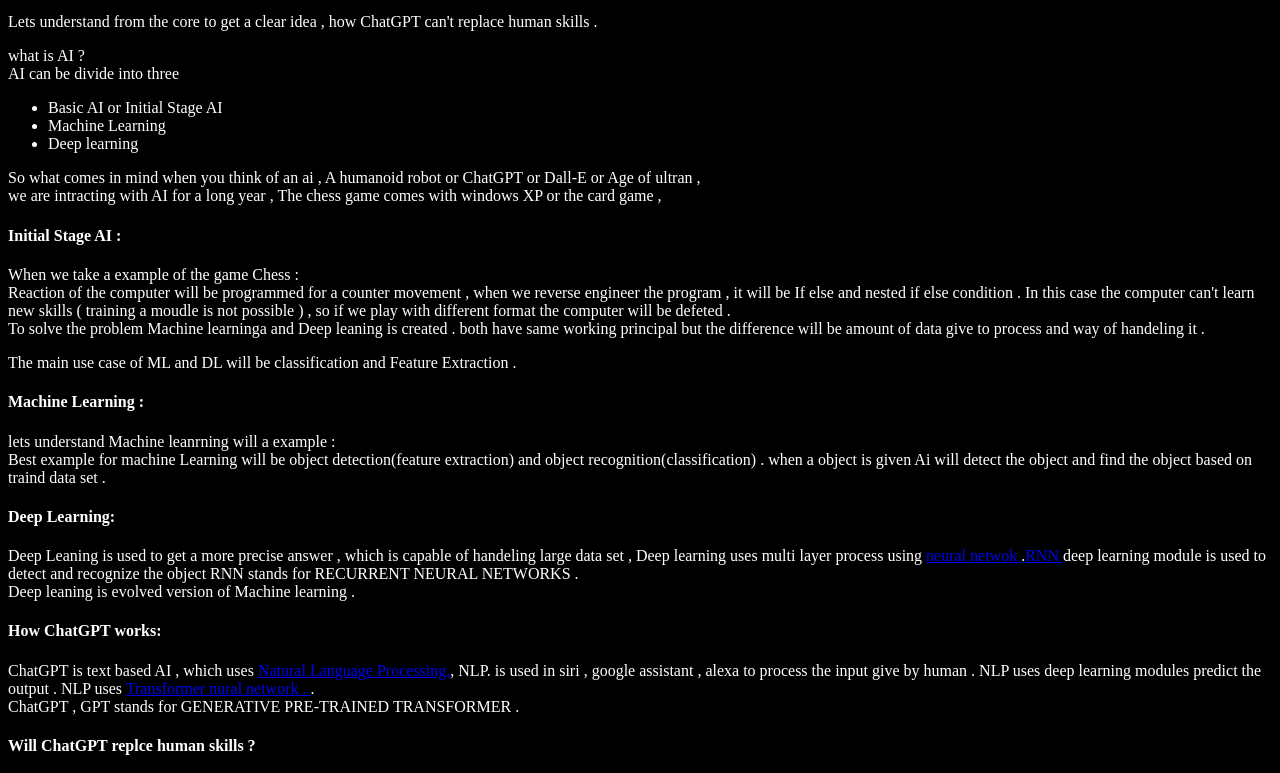
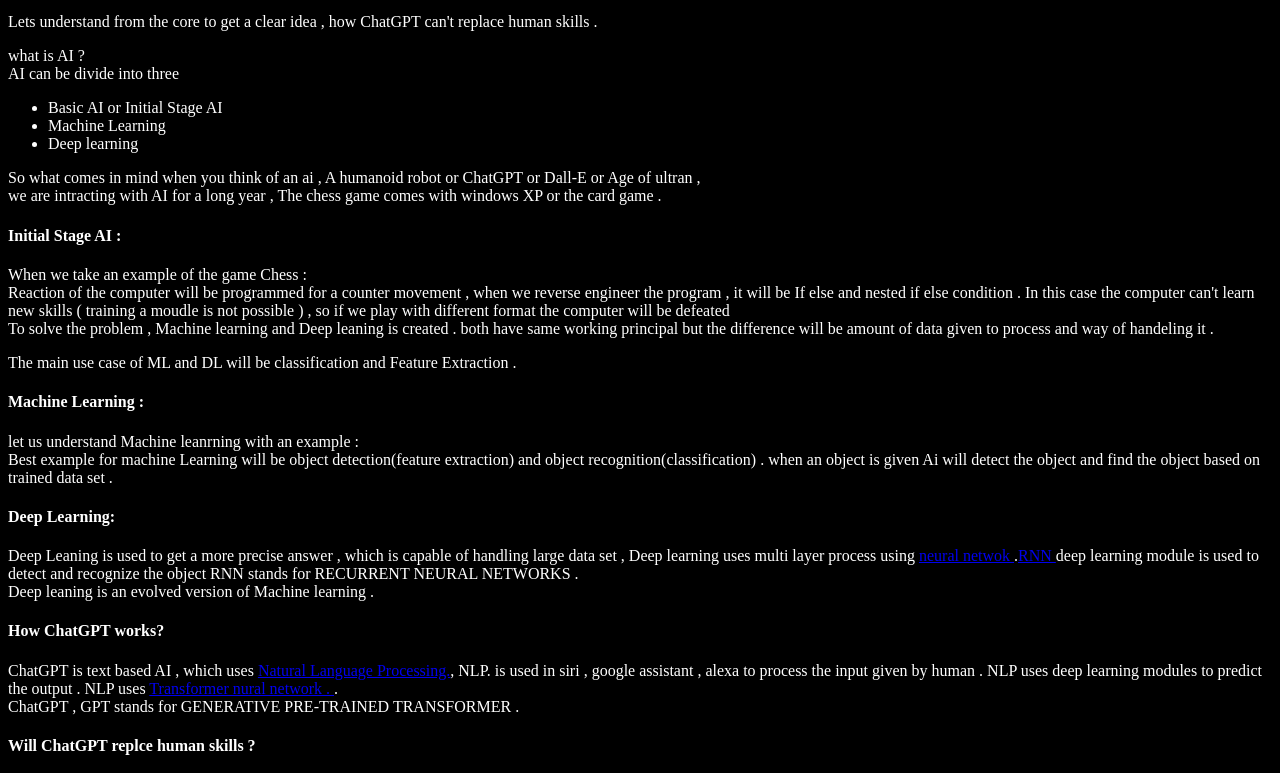
Before and after one commit to atsvkvignesh/about_chatGPT.github.io, a plain HTML site: page index.html in a window 1280 px wide. Shown: the part 105-878 px from the top of the page. Drawn offline with Linux system fonts and the light colour scheme.

Commit message:
Update index.html

```diff
--- a/index.html
+++ b/index.html
@@ -29,43 +29,57 @@
     <p>
       So what comes in mind
        when you think of an ai , A humanoid robot or ChatGPT or  Dall-E  or Age of ultran , <br>
-      we are intracting with AI for a long year , The chess game comes with windows XP or the card game , <br>
+      we are intracting with AI for a long year , The chess game comes with windows XP or the card game .<br>
     </p>
       <h4>Initial Stage AI : </h4>
     <p>
-      When we take a example of the game Chess :<br>
+      When we take an
+      example of the game Chess :<br>
       Reaction of the computer will be programmed for a counter movement , when we reverse engineer the program , it will be If else and nested if else condition . In this
-       case the computer can't learn new skills ( training  a moudle is not possible ) , so if we play with different format the computer will be defeted . <br>
-      To solve the problem Machine learninga and Deep leaning is created . both have same working principal but the difference will be amount of data give to process and way of handeling it .
+       case the computer can't learn new skills ( training  a moudle is not possible ) , so if we play with different format the computer will be
+      defeated <br>
+      To solve the problem ,
+      Machine learning and Deep leaning is created . both have same working principal but the difference will be amount of data given
+      to process and way of handeling it .
     </p>
     <p> The main use case of ML and DL will be classification and Feature Extraction . </p>
     <h4>Machine Learning :
     </h4>
     <p>
-      lets understand Machine leanrning will a example : <br>
-      Best example for machine Learning will be object detection(feature extraction) and object recognition(classification) . when a object is given Ai will detect the object and find the object based on traind data set .
+      let us
+      understand Machine leanrning with
+      an
+      example : <br>
+      Best example for machine Learning will be object detection(feature extraction) and object recognition(classification) . when an
+      object is given Ai will detect the object and find the object based on trained
+      data set .
     </p>
     <h4> Deep Learning:
     </h4>
     <p>
-      Deep Leaning is used to get a more precise answer , which is capable of handeling large data set , Deep learning uses multi layer process using <a href="https://www.ibm.com/topics/neural-networks"> neural netwok  </a>  .<a href="https://www.ibm.com/topics/recurrent-neural-networks">RNN
+      Deep Leaning is used to get a more precise answer , which is capable of handling large data set , Deep learning uses multi layer process using <a href="https://www.ibm.com/topics/neural-networks"> neural netwok  </a>  .<a href="https://www.ibm.com/topics/recurrent-neural-networks">RNN
       </a>deep learning module is used to detect and recognize
        the object RNN stands for RECURRENT NEURAL NETWORKS .
       <br>
-       Deep leaning is evolved version of Machine learning .
+       Deep leaning is an
+      evolved version of Machine learning .
     </p>
-    <h4>How ChatGPT works:</h4>
+<h4>How ChatGPT works? </h4>
     <p>
-    ChatGPT is text based AI , which uses <a href="https://www.ibm.com/topics/natural-language-processing">Natural Language Processing.</a>, NLP. is used in siri , google assistant , alexa to process the input give by human . NLP uses deep learning modules predict the output . NLP uses <a href="https://research.ibm.com/publications/transformer-based-neural-networks-capture-organic-chemistry-grammar-from-unsupervised-learning-of-chemical-reactions">Transformer nural network . </a>. <br>
+    ChatGPT is text based AI , which uses <a href="https://www.ibm.com/topics/natural-language-processing">Natural Language Processing.</a>, NLP. is used in siri , google assistant , alexa to process the input given
+      by human . NLP uses deep learning modules to
+      predict the output . NLP uses <a href="https://research.ibm.com/publications/transformer-based-neural-networks-capture-organic-chemistry-grammar-from-unsupervised-learning-of-chemical-reactions">Transformer nural network . </a>. <br>
     ChatGPT , GPT stands for GENERATIVE PRE-TRAINED TRANSFORMER .
   </p>
   <h4>Will ChatGPT replce human skills ?</h4>
   <p>
     ChatGPT is main thread to prgrammers and content writers ,<br>
-    content writes , writes web articles , scriptes . even chatGPT can write a script or article but it writes in the similar slang for all users . The unique writing skills makes the writer creative . ChatGPT can help content write by providing the content or synonyms of a word . so , ChatGPT can be used as a refernce .AI can't replace the unique writing style of a writer . <br>
+    content writes , writes web articles , scripts . even chatGPT can write a script or article but it writes in the similar slang for all users . The unique writing skills makes the writer creative . ChatGPT can help content write by providing the content or synonyms of a word . so , ChatGPT can be used as a refernce .AI can't replace the unique writing style of a writer . <br>
     Programming :<br>
     there is myth that programmers just copy paste code from internet . well which is 100%
-    wrong , simply compy past wont work to develp a project, of course code from the internet can be used for refernce but its not possible to finish the entire application . Building a frameowkr is most important . A framework will be choosen from the programmers point of view which is based on the application to be developed . UX and UI design will be decied the programmer not by a AI which gives similar layout for all users .
+    wrong , simply copy paste wont work to develp a project, of course code from the internet can be used for refernce but its not possible to finish the entire application . Building a framework
+    is most important . A framework will be choosen from the programmers point of view which is based on the application to be developed . UX and UI design will be decied the programmer not by an
+    AI which gives similar layout for all users .
     AI can be used as a tool
     to generate predefied syntax or functions like linking a database or joining a database . <br>
   </p>
```
